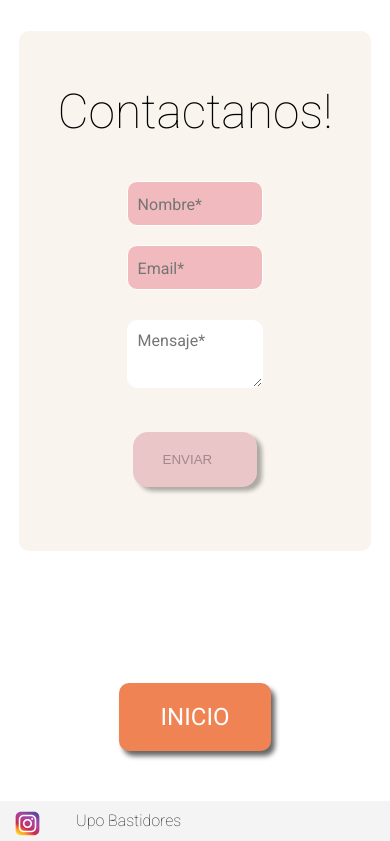
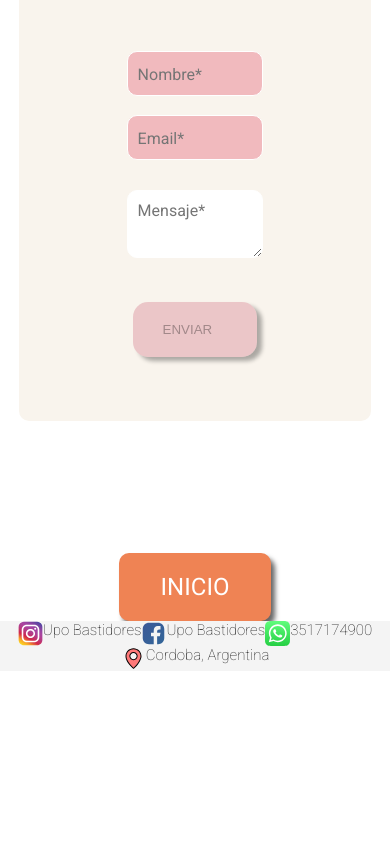
Before and after one commit to matiassalicru/upo-bastidores, a React (Create React App) app: page /contacto in a window 390 px wide. Shown: the part 1156-1997 px from the top of the page. After the commit the page ends 1827 px from the top, so only its background shows below. Built offline with nearby package versions, Linux system fonts and the light colour scheme.

Commit message:
test safari 4

```diff
--- a/src/Routes/Componentes/Footer/Footer.css
+++ b/src/Routes/Componentes/Footer/Footer.css
@@ -32,25 +32,36 @@
 }
 
 @media only screen and (max-width: 600px) {
-  .item > p {
-    font-size: 1rem;
-    margin: 0 30px;
-  }
-
   .footer-container {
     display: flex;
-  justify-content: space-between;
+    justify-content: center;
     align-items: center;
     box-sizing: border-box;
     flex-wrap: wrap;
-  width: auto;
+    width: 100vw;
     list-style: none;
-  margin: 50px 0;
+    margin: 0;
     background-color: #f4f4f4;
+  }
+
+  .item {
+    display: flex;
+    margin: 0;
   }
 
   .item > img {
     width: 25px;
-    margin: 0px 6px 0px 0px;
+    margin: 0;
+  }
+
+  .item > p {
+    font-size: 15px;
+    font-family: "Roboto";
+    font-weight: 200;
+  }
+
+  .item > p > a {
+    text-decoration: none;
+    color: #1b1b1b;
   }
 }
```
Lines whose indentation alone changed are shown as unchanged.
